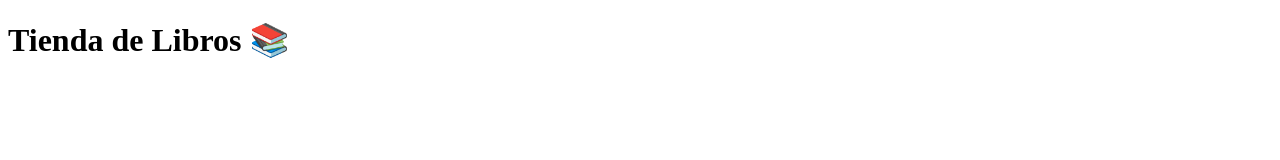
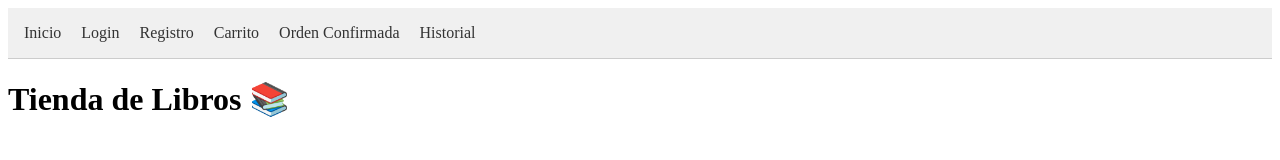
Before and after one commit to danivaz311/Tienda, a website: page public/index.html in a window 1280 px wide. Drawn offline with Linux system fonts and the light colour scheme; no server answers.

Commit message:
Agregar menú de navegación

```diff
--- a/public/index.html
+++ b/public/index.html
@@ -3,8 +3,33 @@
 <head>
   <meta charset="UTF-8" />
   <title>Tienda de Libros</title>
+  <style>
+    nav {
+      background: #f0f0f0;
+      padding: 1em;
+      margin-bottom: 1em;
+      border-bottom: 1px solid #ccc;
+    }
+    nav a {
+      margin-right: 1em;
+      text-decoration: none;
+      color: #333;
+    }
+    nav a:hover {
+      text-decoration: underline;
+    }
+  </style>
 </head>
 <body>
+  <nav>
+    <a href="index.html">Inicio</a>
+    <a href="login.html">Login</a>
+    <a href="registro.html">Registro</a>
+    <a href="carrito.html">Carrito</a>
+    <a href="orden-confirmada.html">Orden Confirmada</a>
+    <a href="historial.html">Historial</a>
+  </nav>
+
   <h1>Tienda de Libros 📚</h1>
   <div id="bienvenida"></div>
   <div id="libros"></div>
```
